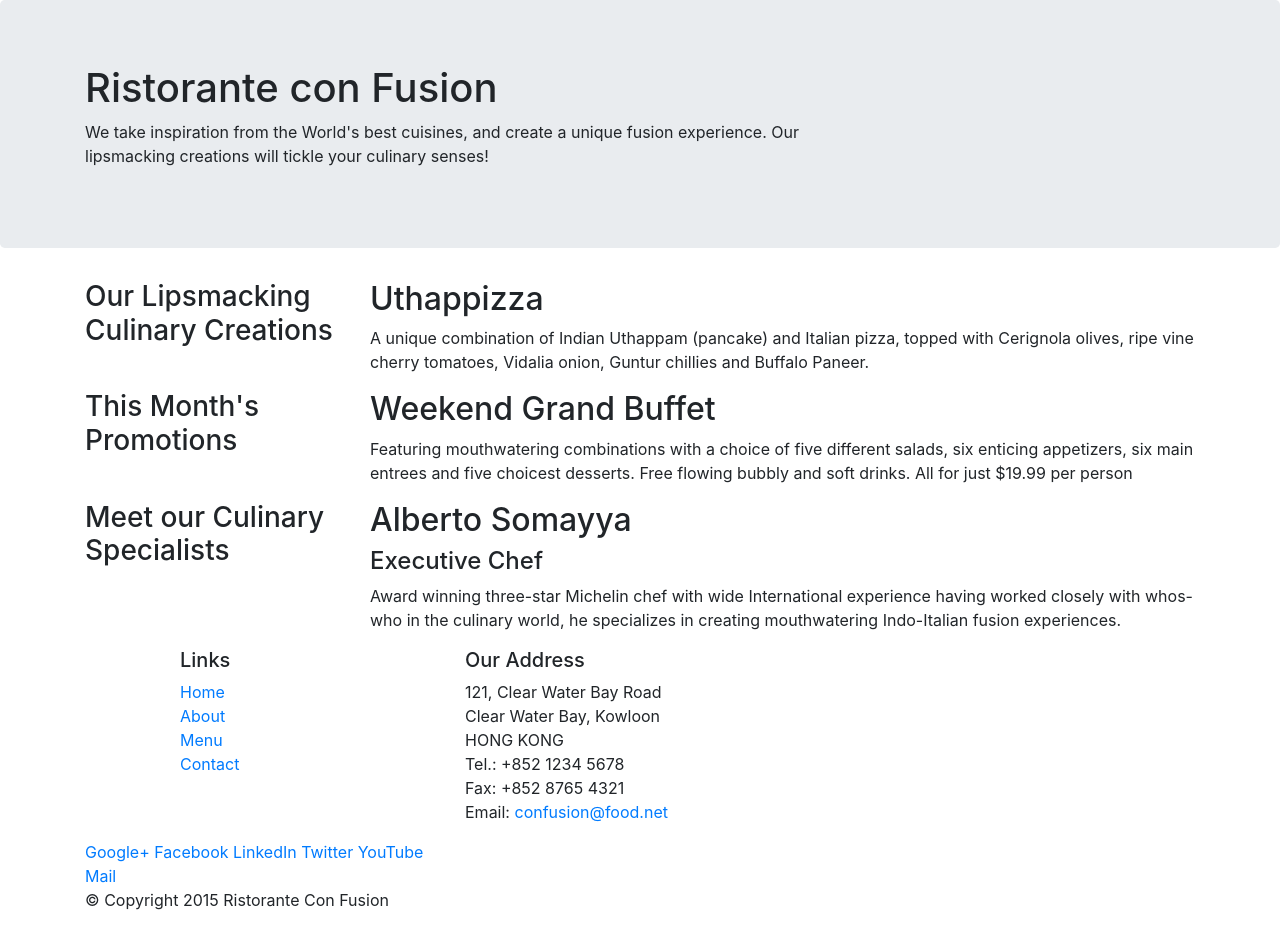
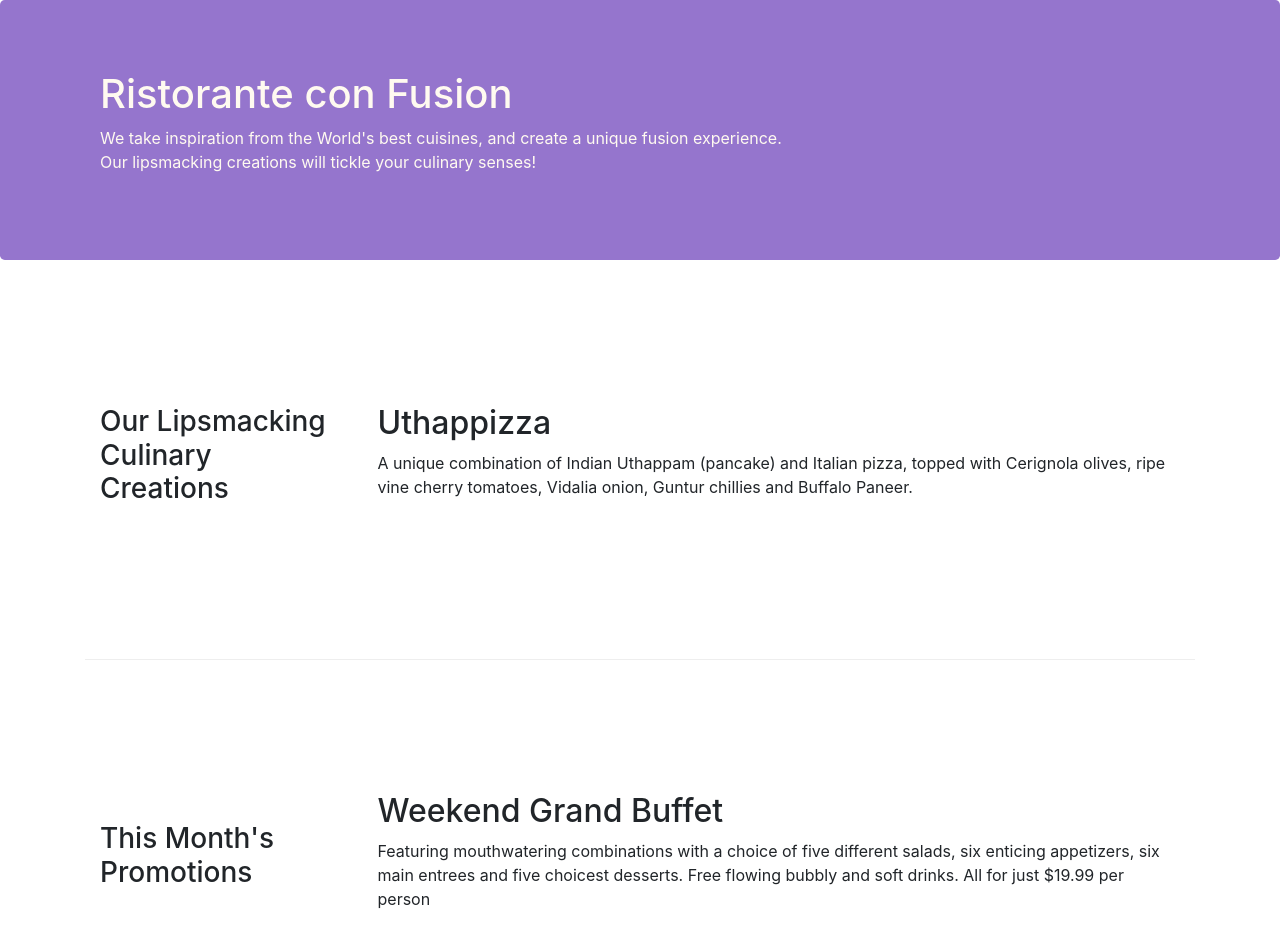
Before and after one commit to divyasreegottipati/conFusion, a website: page index.html in a window 1280 px wide. Shown: the top 952 px of the page. Before the commit the page ends 928 px from the top, so only its background shows below. Drawn offline with nearby package versions, Linux system fonts and the light colour scheme.

Commit message:
Bootstrap grid part 2

```diff
--- /dev/null
+++ b/css/styles.css
@@ -0,0 +1,30 @@
+@charset "UTF-8";
+.row-header{
+    margin:0px auto;
+    padding:0px;
+}
+
+.row-content {
+    margin:0px auto;
+    padding: 50px 0px 50px 0px;
+    border-bottom: 1px ridge;
+    min-height:400px;
+}
+
+.footer{
+    background-color: #D1C4E9;
+    margin:0px auto;
+    padding: 20px 0px 20px 0px;
+}
+.jumbotron {
+    padding:70px 30px 70px 30px;
+    margin:0px auto;
+    background: #9575CD ;
+    color:floralwhite;
+}
+
+address{
+    font-size:80%;
+    margin:0px;
+    color:#0f0f0f;
+}
--- a/index.html
+++ b/index.html
@@ -9,7 +9,7 @@
 
    <!-- Bootstrap CSS -->
    <link rel="stylesheet" href="node_modules/bootstrap/dist/css/bootstrap.min.css">
-    <link href="css/styles.css" rel="stylesheet">
+    <link rel="stylesheet" href="css/styles.css" >
     <title>Ristorante Con Fusion</title>
 </head>
 
@@ -29,7 +29,7 @@
     </header>
 
     <div class="container">
-        <div class="row row-content">
+        <div class="row row-content align-items-center">
             <div class="col-sm-4  col-md-3 flex-last">
                 <h3>Our Lipsmacking Culinary Creations</h3>
             </div>
@@ -40,7 +40,7 @@
         </div>
 
 
-        <div class="row row-content">
+        <div class="row row-content align-items-center">
             <div class="col-sm-4 col-md-3">
                 <h3>This Month's Promotions</h3>
             </div>
@@ -50,7 +50,7 @@
             </div>
         </div>
 
-        <div class="row row-content ">
+        <div class="row row-content align-items-center ">
             <div class="col-sm-4 push-sm-8 col-md-3 push-md-9">
                 <h3>Meet our Culinary Specialists</h3>
             </div>
@@ -74,7 +74,7 @@
                         <li><a href="#">Contact</a></li>
                     </ul>
                 </div>
-                <div class="col-6 col-sm-5">
+                <div class="col-6 col-sm-4">
                     <h5>Our Address</h5>
                     <address>
 		              121, Clear Water Bay Road<br>
@@ -85,8 +85,8 @@
 		              Email: <a href="mailto:confusion@food.net">confusion@food.net</a>
 		           </address>
                 </div>
-                <div class="col col-sm-4">
-                    <div>
+                <div class="col col-sm-4 align-self-center" >
+                    <div style="text-align:center">
                         <a href="http://google.com/+">Google+</a>
                         <a href="http://www.facebook.com/profile.php?id=">Facebook</a>
                         <a href="http://www.linkedin.com/in/">LinkedIn</a>
@@ -96,7 +96,7 @@
                     </div>
                 </div>
            </div>
-           <div class="row">
+           <div class="row justify-content-center">
                 <div class="col-auto">
                     <p>© Copyright 2015 Ristorante Con Fusion</p>
                 </div>
```
Also changed, not shown: css/style.css (deleted).
